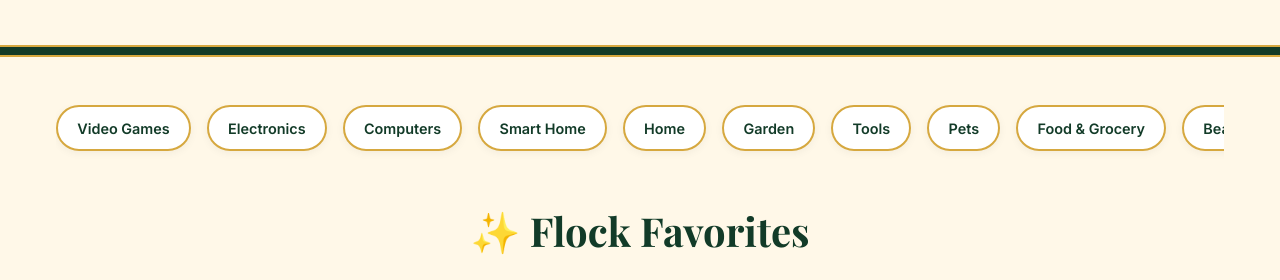
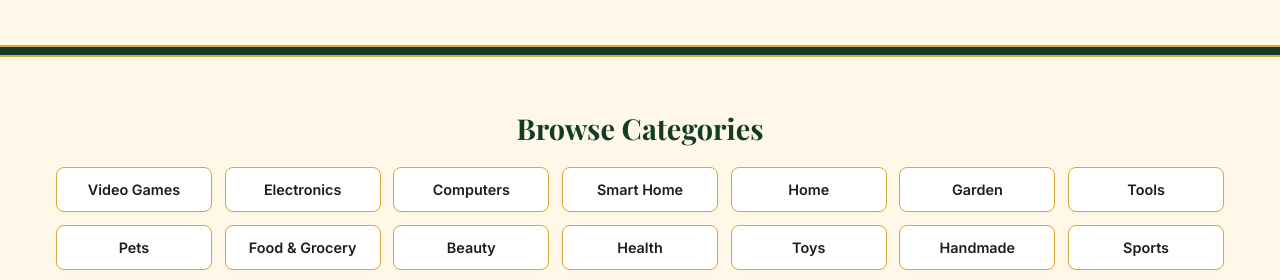
Before and after one commit to sheepknowbest/herdmentality, a website: page public/index.html in a window 1280 px wide. Shown: the part 642-922 px from the top of the page. Drawn offline with nearby package versions, Linux system fonts and the light colour scheme; no server answers; a web font is replaced by a local one.

Commit message:
Update category navigation to intuitive grid layout and fix badge line breaks

```diff
--- a/public/main.js
+++ b/public/main.js
@@ -16,7 +16,15 @@ document.addEventListener('DOMContentLoaded', () => {
 
   if (!currentCategory) {
     // HOME PAGE
-    // 1. Render Category Navigation as a sleek horizontal scroll
+    // 1. Render Category Navigation as a sleek grid
+    const navWrapper = document.createElement('div');
+    navWrapper.className = 'category-nav-wrapper';
+
+    const navTitle = document.createElement('h2');
+    navTitle.className = 'category-nav-title';
+    navTitle.textContent = 'Browse Categories';
+    navWrapper.appendChild(navTitle);
+
     const navDiv = document.createElement('div');
     navDiv.className = 'category-nav';
     CATEGORIES.forEach(cat => {
@@ -26,7 +34,8 @@ document.addEventListener('DOMContentLoaded', () => {
       a.textContent = cat;
       navDiv.appendChild(a);
     });
-    navContainer.appendChild(navDiv);
+    navWrapper.appendChild(navDiv);
+    navContainer.appendChild(navWrapper);
 
     headerContainer.innerHTML = `<h2 class="page-title">✨ Flock Favorites</h2>`;
 
@@ -42,7 +51,8 @@ document.addEventListener('DOMContentLoaded', () => {
 
         // Render straight into the single grid
         data.forEach(p => {
-          const card = createProductCard(p, "🏆 #1 Most Reviewed in " + p.subCategory);
+          const badgeText = `🏆 #1 Most Reviewed<br><span style="font-size: 0.85em; font-weight: normal; opacity: 0.9;">in ${p.subCategory}</span>`;
+          const card = createProductCard(p, badgeText);
           gridContainer.appendChild(card);
         });
       })
--- a/public/styles.css
+++ b/public/styles.css
@@ -94,39 +94,48 @@ body {
 }
 
 /* Category Navigation */
-.category-nav {
-  display: flex;
-  overflow-x: auto;
-  gap: 1rem;
-  padding-bottom: 1rem;
-  margin-bottom: 2rem;
-  white-space: nowrap;
-  -webkit-overflow-scrolling: touch;
-  scrollbar-width: none; /* Firefox */
+.category-nav-wrapper {
+  margin-bottom: 3rem;
 }
 
-.category-nav::-webkit-scrollbar {
-  display: none; /* Chrome, Safari, Edge */
+.category-nav-title {
+  text-align: center;
+  font-family: 'Playfair Display', serif;
+  font-size: 1.8rem;
+  color: var(--deep-green);
+  margin-bottom: 1rem;
+}
+
+.category-nav {
+  display: grid;
+  grid-template-columns: repeat(auto-fill, minmax(150px, 1fr));
+  gap: 0.8rem;
 }
 
 .category-btn {
-  flex: 0 0 auto;
   background: var(--warm-white);
-  border: 2px solid var(--gold);
-  color: var(--deep-green);
-  padding: 0.6rem 1.2rem;
-  border-radius: 999px;
+  border: 1px solid var(--gold);
+  color: var(--charcoal);
+  padding: 0.8rem 0.5rem;
+  border-radius: 8px;
   font-weight: 600;
+  text-align: center;
   text-decoration: none;
   transition: all 0.2s ease;
   font-size: 0.9rem;
-  box-shadow: 0 2px 8px rgba(0,0,0,0.05);
+  box-shadow: 0 2px 4px rgba(0,0,0,0.02);
+  display: flex;
+  align-items: center;
+  justify-content: center;
+  line-height: 1.2;
 }
 
 .category-btn:hover {
-  background: var(--gold);
-  color: var(--darker-green);
+  background: var(--cream);
+  border-color: var(--deep-green);
+  color: var(--deep-green);
   transform: translateY(-2px);
+  box-shadow: 0 4px 8px rgba(0,0,0,0.06);
 }
 
 .page-title {
@@ -223,6 +232,8 @@ main {
   align-self: flex-start;
   margin-bottom: 1rem;
   box-shadow: 0 2px 4px rgba(0,0,0,0.1);
+  text-align: center;
+  line-height: 1.3;
 }
 
 .card-label {
```
